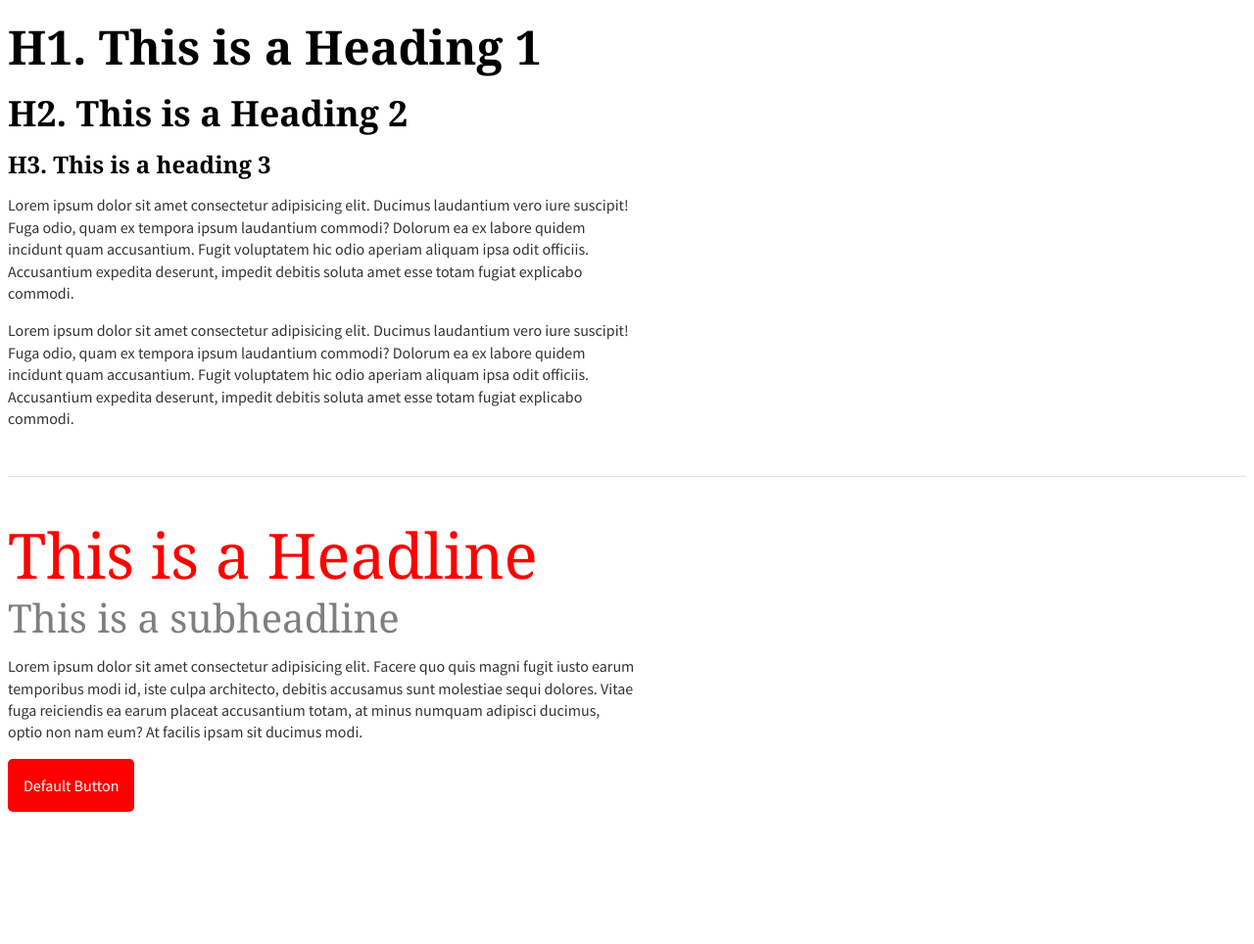
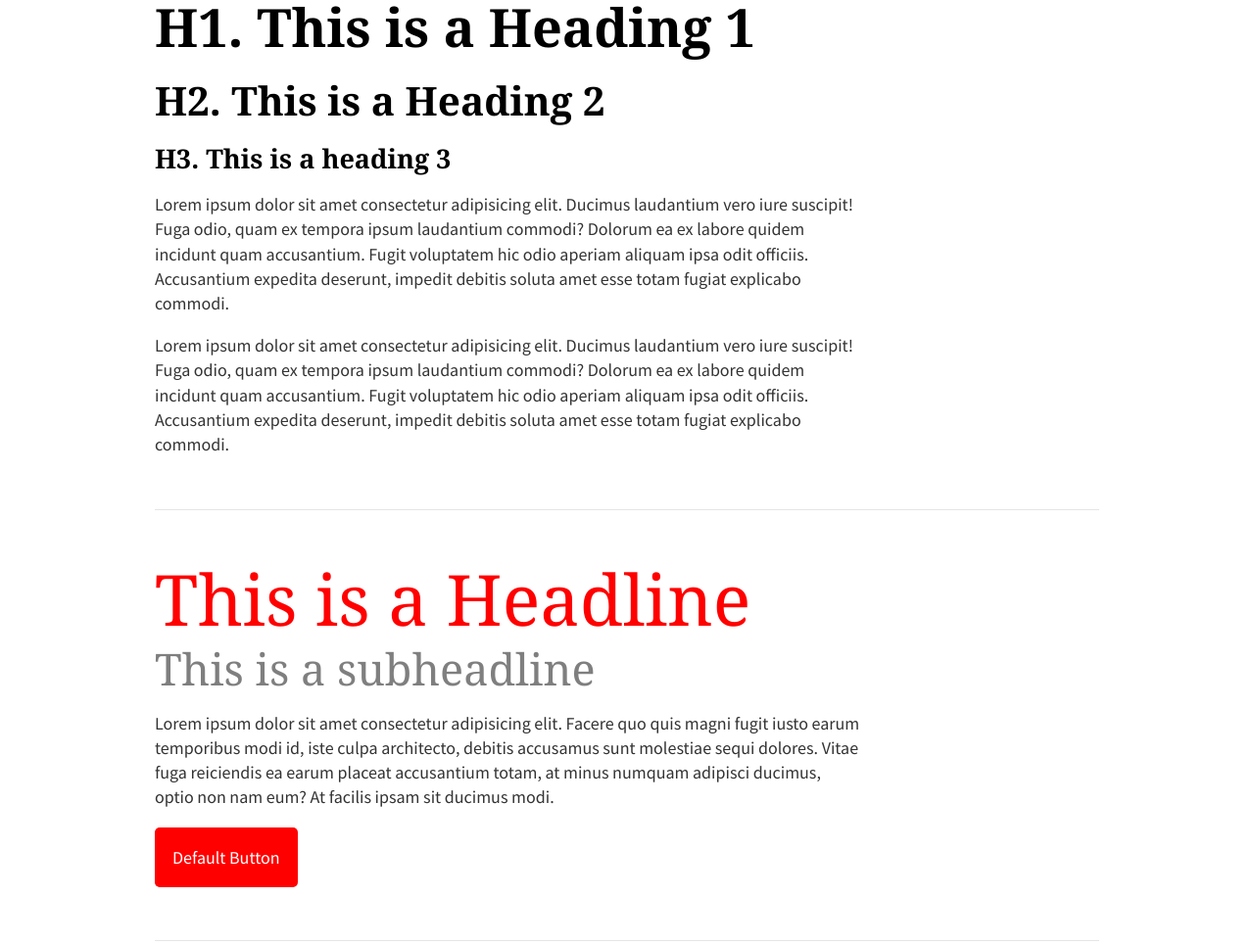
Before and after one commit to johndoenma/my-sassybase-2020, a plain HTML site: page index.html in a window 1280 px wide. Shown: the top 964 px of the page at 98% size. Before the commit the page ends 837 px from the top, so only its background shows below. Drawn offline with Linux system fonts and the light colour scheme; a web font is replaced by a local one.

Commit message:
completed step 4

```diff
--- a/index.html
+++ b/index.html
@@ -18,31 +18,49 @@
 
 <body>
 
+    <div class="container">
+
         <h1>H1. This is a Heading 1</h1>
 
         <h2>H2. This is a Heading 2</h2>
 
         <h3>H3. This is a heading 3</h3>
 
-    <p>Lorem ipsum dolor sit amet consectetur adipisicing elit. Ducimus laudantium vero iure suscipit! Fuga odio, quam
-        ex tempora ipsum laudantium commodi? Dolorum ea ex labore quidem incidunt quam accusantium. Fugit voluptatem hic
-        odio aperiam aliquam ipsa odit officiis. Accusantium expedita deserunt, impedit debitis soluta amet esse totam
+        <p>Lorem ipsum dolor sit amet consectetur adipisicing elit. Ducimus laudantium vero iure suscipit! Fuga odio,
+            quam
+            ex tempora ipsum laudantium commodi? Dolorum ea ex labore quidem incidunt quam accusantium. Fugit voluptatem
+            hic
+            odio aperiam aliquam ipsa odit officiis. Accusantium expedita deserunt, impedit debitis soluta amet esse
+            totam
             fugiat explicabo commodi.</p>
 
-    <p>Lorem ipsum dolor sit amet consectetur adipisicing elit. Ducimus laudantium vero iure suscipit! Fuga odio, quam
-        ex tempora ipsum laudantium commodi? Dolorum ea ex labore quidem incidunt quam accusantium. Fugit voluptatem hic
-        odio aperiam aliquam ipsa odit officiis. Accusantium expedita deserunt, impedit debitis soluta amet esse totam
+        <p>Lorem ipsum dolor sit amet consectetur adipisicing elit. Ducimus laudantium vero iure suscipit! Fuga odio,
+            quam
+            ex tempora ipsum laudantium commodi? Dolorum ea ex labore quidem incidunt quam accusantium. Fugit voluptatem
+            hic
+            odio aperiam aliquam ipsa odit officiis. Accusantium expedita deserunt, impedit debitis soluta amet esse
+            totam
             fugiat explicabo commodi.</p>
 
         <hr />
 
         <h2 class="headline">This is a Headline</h2>
         <h3 class="subheadline">This is a subheadline</h3>
-    <p>Lorem ipsum dolor sit amet consectetur adipisicing elit. Facere quo quis magni fugit iusto earum temporibus modi
+        <p>Lorem ipsum dolor sit amet consectetur adipisicing elit. Facere quo quis magni fugit iusto earum temporibus
+            modi
             id, iste culpa architecto, debitis accusamus sunt molestiae sequi dolores. Vitae fuga reiciendis ea earum
-        placeat accusantium totam, at minus numquam adipisci ducimus, optio non nam eum? At facilis ipsam sit ducimus
+            placeat accusantium totam, at minus numquam adipisci ducimus, optio non nam eum? At facilis ipsam sit
+            ducimus
             modi.</p>
         <a href="#" class="button">Default Button</a>
+
+        <hr />
+
+        <img src="http://via.placeholder.com/2000x1000" width="2000" height="1000" alt="Placeholder" />
+
+        <hr />
+
+    </div>
 
 </body>
 
--- /dev/null
+++ b/scss/partials/_layout.scss
@@ -0,0 +1,25 @@
+/* RESET BODY */
+body {
+    margin: 0;
+}
+
+/* CONTAINER */
+.container {
+    margin: 0 auto;
+    max-width: 1000px;
+    padding: 0 1em;
+}
+
+/* MEDIA QUERIES */
+
+/* RESPONSIVE TYPOGRAPHY */
+//SMALL
+body { font-size: 87.5%; }
+
+@media (min-width: $breakpoint-small) {
+    body { font-size: 100%; }
+}
+
+@media (min-width: $breakpoint-large) {
+    body { font-size: 112.5%;  }
+}
--- /dev/null
+++ b/scss/partials/_media.scss
@@ -0,0 +1,6 @@
+/* RESPONSIVE IMAGES */
+
+img {
+    max-width: 100%;
+    height: auto;
+}
--- a/scss/partials/_typography.scss
+++ b/scss/partials/_typography.scss
@@ -11,7 +11,7 @@ body {
     font-size: 100%;
     line-height: 1.4;
 }
-h1, h2, h3, h4, h5, h6 { margin: .5em 0; }
+h1, h2, h3, h4, h5, h6 { margin: 0 0 .5em 0; }
 
 /* TRADITIONAL TYPOGRAPHIC SCALE */
 h1 {
--- a/scss/style.scss
+++ b/scss/style.scss
@@ -13,7 +13,14 @@ $color-lightgrey: rgba(0,0,0,.5);
 $font-family-sans: 'Source Sans Pro', Helvetica, Arial, Helvetica, sans-serif;
 $font-family-serif: 'Source Serif Pro', Georgia, 'Times New Roman', Times, serif;
 
+// BREAKPOINTS
+$breakpoint-small: 768px;
+$breakpoint-medium: 1050px;
+$breakpoint-large: 1250px;
+
 // IMPORTS
 @import "partials/toc";
 @import "partials/typography";
 @import "partials/buttons";
+@import "partials/media";
+@import "partials/layout";
```
Also changed, not shown: css/style.css. Lines whose indentation alone changed are shown as unchanged.
